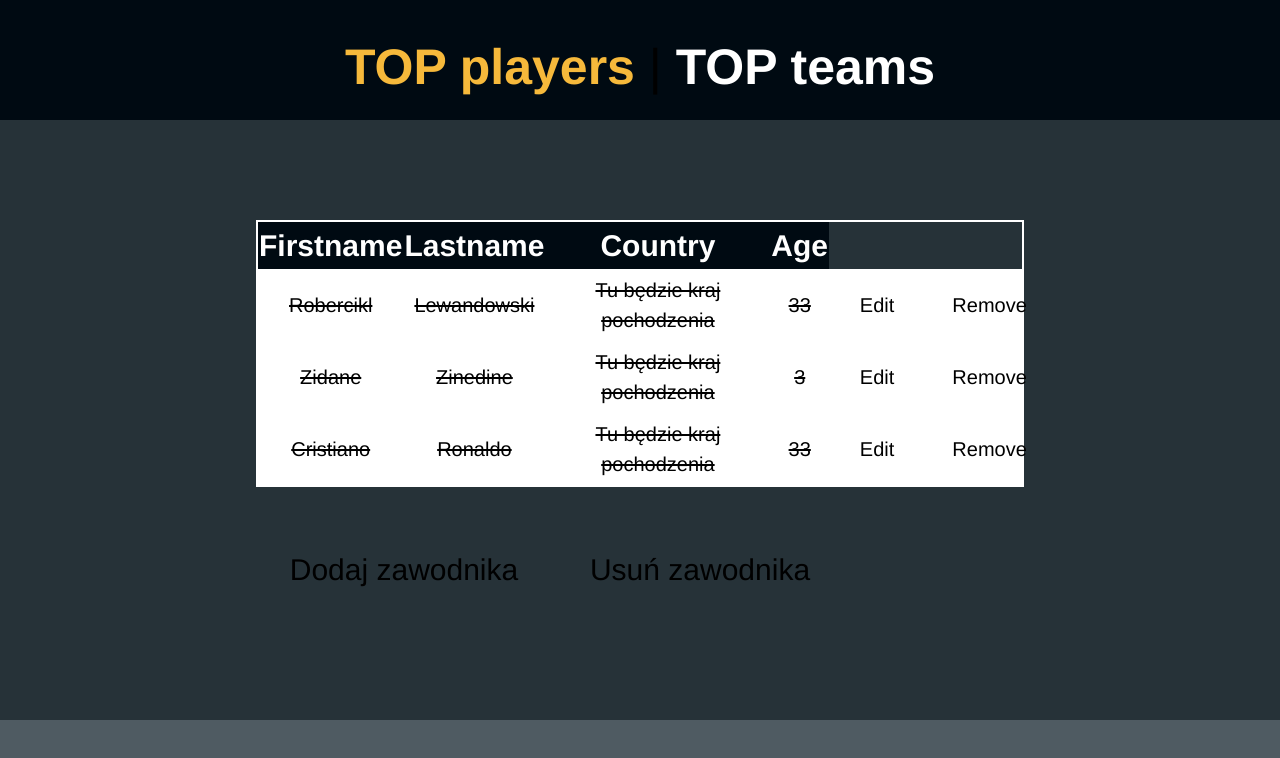
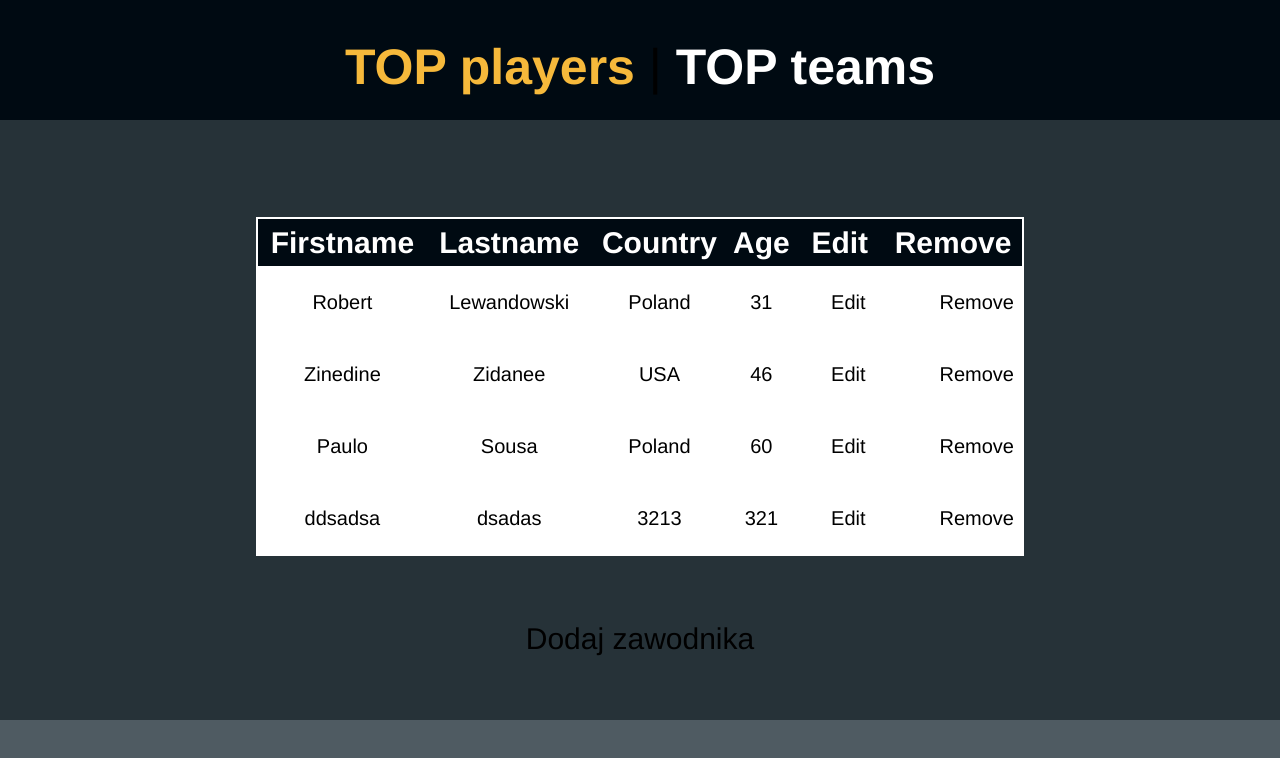
Before and after one commit to Monikaa1909/project3-js, a Vue app: page / in a window 1280 px wide. Shown: the top 758 px of the page. Built offline with nearby package versions, Linux system fonts and the light colour scheme; data requests are answered from the project's data file.

Commit message:
Add country

```diff
--- a/db.json
+++ b/db.json
@@ -1,25 +1,36 @@
 {
   "players": [
     {
-      "id": 0,
-      "firstName": "Robercikl",
+      "firstName": "Robert",
       "lastName": "Lewandowski",
-      "age": 33,
-      "retired": true
+      "country": "Poland",
+      "age": "31",
+      "retired": false,
+      "id": 1
     },
     {
-      "id": 1,
-      "firstName": "Zidane",
-      "lastName": "Zinedine",
-      "age": "3",
-      "retired": true
+      "firstName": "Zinedine",
+      "lastName": "Zidanee",
+      "country": "USA",
+      "age": "46",
+      "retired": false,
+      "id": 2
     },
     {
-      "id": 2,
-      "firstName": "Cristiano",
-      "lastName": "Ronaldo",
-      "age": 33,
-      "retired": true
+      "firstName": "Paulo",
+      "lastName": "Sousa",
+      "country": "Poland",
+      "age": "60",
+      "retired": false,
+      "id": 3
+    },
+    {
+      "firstName": "ddsadsa",
+      "lastName": "dsadas",
+      "country": "3213",
+      "age": "321",
+      "retired": false,
+      "id": 4
     }
   ],
   "clubs": [
--- a/src/components/PlayersList.vue
+++ b/src/components/PlayersList.vue
@@ -7,6 +7,8 @@
           <th>Lastname</th>
           <th>Country</th>
           <th>Age</th>
+          <th>Edit</th>
+          <th>Remove</th>
         </tr>
       </thead>
       <tbody>
@@ -17,7 +19,7 @@
 <!--            @click="retiredPlayer(player.id)">-->
           <td>{{player.firstName}}</td>
           <td>{{player.lastName}}</td>
-          <td>Tu będzie kraj pochodzenia</td>
+          <td>{{player.country}}</td>
           <td>{{player.age}}</td>
           <td>
             <button class="btn btn-edit" @click="toggleToEdit($router, player.id)">Edit</button>
--- a/src/views/AddPlayer.vue
+++ b/src/views/AddPlayer.vue
@@ -12,6 +12,12 @@
           v-model="lastName"
           aria-label="Second name"
           placeholder="Second name"
+      />
+      <input
+          type="text" required
+          v-model="country"
+          aria-label="Country"
+          placeholder="Country"
       />
       <input
           type="text" required
@@ -44,6 +50,7 @@ export default {
       players: [],
       firstName: "",
       lastName: "",
+      country: null,
       age: null,
       retired: null
     };
@@ -65,6 +72,7 @@ export default {
           const [res] = await Promise.all([axios.post(baseURL, {
             firstName: this.firstName,
             lastName: this.lastName,
+            country: this.country,
             age: this.age,
             retired: this.retired === null ? this.retired = false : this.retired === "true"
           })]);
--- a/src/views/EditPlayer.vue
+++ b/src/views/EditPlayer.vue
@@ -12,6 +12,12 @@
           v-model="lastName"
           aria-label="Second name"
           placeholder="Second name"
+      />
+      <input
+          type="text" required
+          v-model="country"
+          aria-label="Country"
+          placeholder="Country"
       />
       <input
           type="text" required
@@ -45,6 +51,7 @@ export default {
       id: null,
       firstName: "",
       lastName: "",
+      country: null,
       age: null,
       retired: null
     };
@@ -59,6 +66,7 @@ export default {
       this.id = res.data.id
       this.firstName = res.data.firstName
       this.lastName = res.data.lastName
+      this.country = res.data.country
       this.age = res.data.age
       this.retired = res.data.retired
       console.log("xddd")
@@ -78,17 +86,13 @@ export default {
             id: this.id,
             firstName: this.firstName,
             lastName: this.lastName,
+            country: this.country,
             age: this.age,
             retired: this.retired === null ? this.retired = false : this.retired === "true"
           })]);
 
           // this.players = [...this.players, res.data]
           this.players[this.id] = res.data
-
-          this.firstName = "";
-          this.lastName = ""
-          this.age = null
-          this.retired = null
         } catch (e) {
           console.error(e);
         }
--- a/src/views/TopPlayers.vue
+++ b/src/views/TopPlayers.vue
@@ -10,11 +10,11 @@
 
     <div class="h-10"></div>
 
-    <div class="h-2/8 flex flex-row">
+    <div class="h-2/8  flex-row">
       <div class="w-1/5"></div>
       <button class="w-1/5" @click="$router.push('addplayer')">Dodaj zawodnika</button>
 <!--      <button class="w-1/5" @click="$router.push('editplayer')">Edytuj zawodnika</button>-->
-      <button class="w-1/5">Usuń zawodnika</button>
+<!--      <button class="w-1/5">Usuń zawodnika</button>-->
 
       <div class="w-1/5"></div>
     </div>
```
Also changed, not shown: src/views/RemovePlayer.vue (+1 -22 lines).
